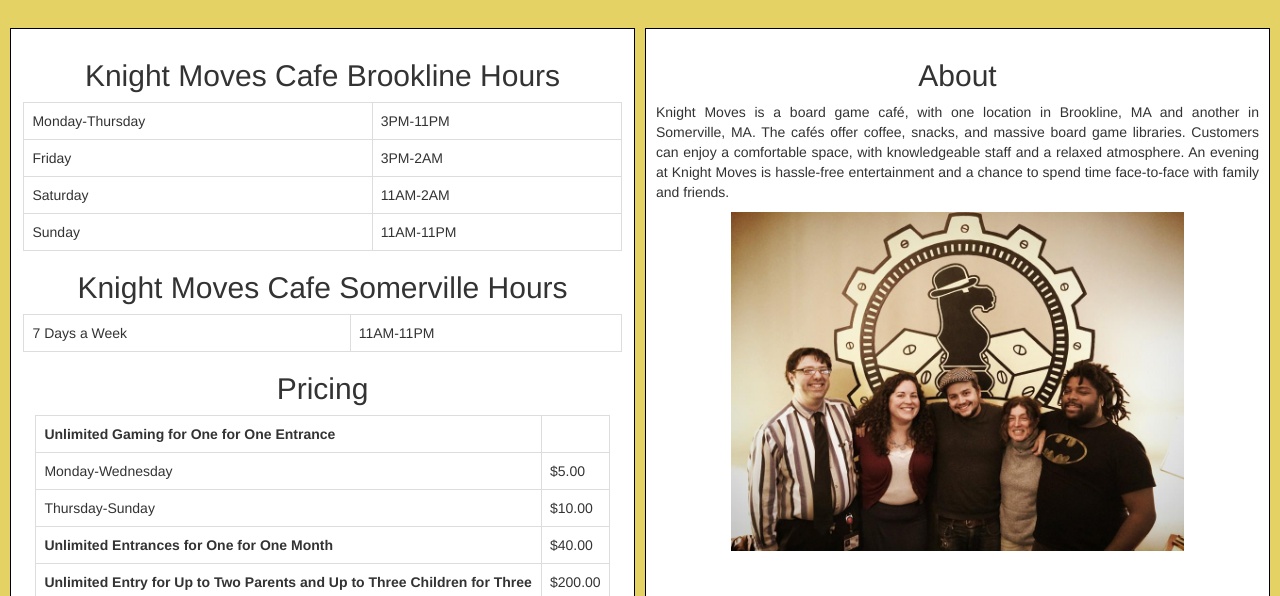
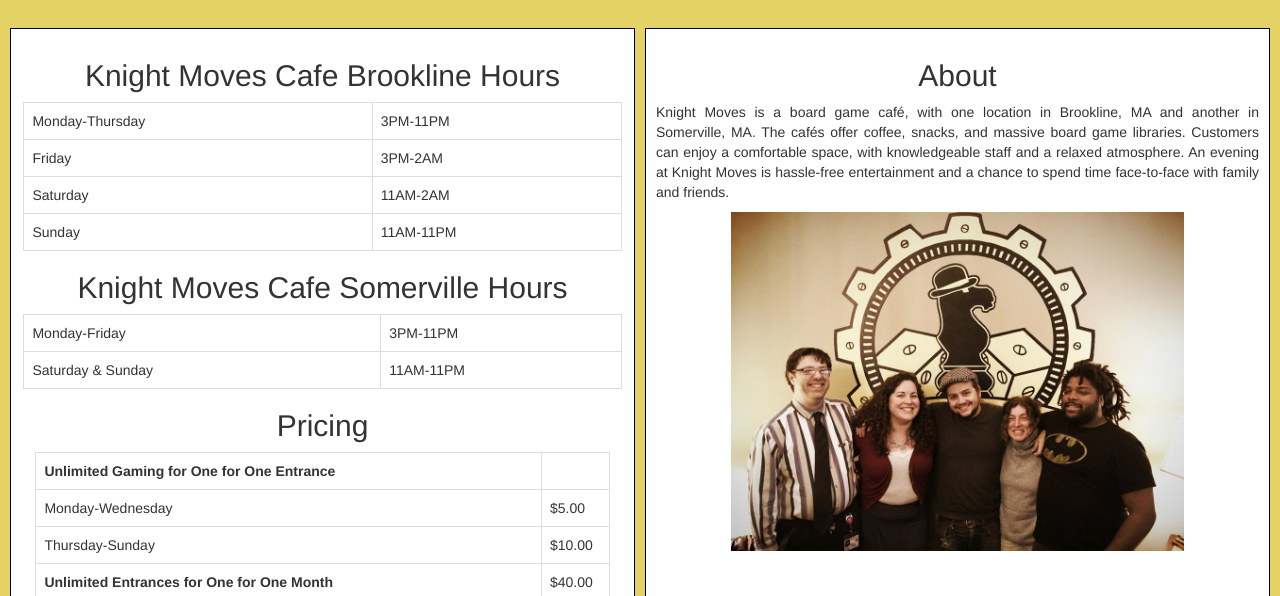
Before and after one commit to sparker416/knightmovescafe, a website: page public/index.html at #/home in a window 1280 px wide. Shown: the part 204-800 px from the top of the page. Drawn offline with nearby package versions, Linux system fonts and the light colour scheme.

Commit message:
updated Somerville's hours

```diff
--- a/public/project/client/views/home.view.html
+++ b/public/project/client/views/home.view.html
@@ -24,8 +24,12 @@
                 <h2 class="align-center">Knight Moves Cafe Somerville Hours</h2>
                 <table class="table table-bordered">
                     <tr>
-                       <td>7 Days a Week</td>
-                       <td>11AM-11PM</td>
+                        <td>Monday-Friday</td>
+                        <td>3PM-11PM</td>
+                    </tr>
+                    <tr>
+                        <td>Saturday & Sunday</td>
+                        <td>11AM-11PM</td>
                     </tr>
                  </table>
                 <div class="margin-left-right">
```
